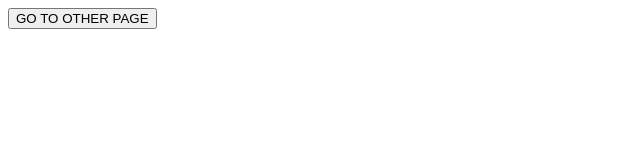
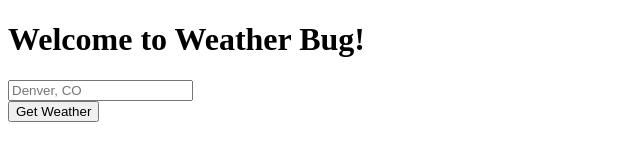
Before and after one commit to amypetrie/weather_bug_frontend, a website built with webpack: page index.html in a window 1280 px wide. Shown: the whole page, without its empty margins (0-640 px from the left). Built offline with nearby package versions, Linux system fonts and the light colour scheme.

Commit message:
Make AJAX call to get current weather based on search - WIP

```diff
--- a/index.html
+++ b/index.html
@@ -2,15 +2,23 @@
 <html>
 <head>
   <meta charset="utf-8">
-  <title>Quantified Self - Diary</title>
+  <title>Weather Bug</title>
 </head>
 <body>
-      <!--  the a tag below can link you to another HTML page  -->
-      <!--  if you click the button in the browser right now, you'll get an error because that is not a real file path -->
-      <a href="<file path"><button class="default-button">GO TO OTHER PAGE</button></a>
+
+<h1>Welcome to Weather Bug!</h1>
+
+<div id="locationSearch">
+  <form id="locationSearchForm" onSubmit="return false;">
+    <input type="text" id="locationSearchInput" placeholder="Denver, CO">
+    <br>
+    <input type="button" value="Get Weather" id="submitLocation" onClick="processWeatherRequest()">
+  </form>
+</div>
+
     <script
     src='https://ajax.googleapis.com/ajax/libs/jquery/3.2.1/jquery.min.js'>
   </script>
-  <script src="main.bundle.js"></script>
+  <script src="lib/index.js"></script>
 </body>
 </html>
--- a/lib/index.js
+++ b/lib/index.js
@@ -1 +1,20 @@
-// This file is in the entry point in your webpack config.
+var getWeatherButton = document.getElementById("submitLocation");
+var weatherInput = document.getElementById("locationSearchInput");
+var apiUrl = "http://localhost:3000/";
+var apiResponse = null;
+
+function processWeatherRequest(){
+  let formattedLocation = weatherInput.value;
+  let requestUrl = `${apiUrl}` + "api/v1/forecast?location=" + formattedLocation;
+  const requestResponse = $.ajax({url: `${requestUrl}`,
+                         type: 'get',
+                         success: function(res) {
+                           apiResponse = res["data"];
+                           return console.log(apiResponse);
+                         },
+                         failure: function(res) {
+                           apiResponse = "Error"
+                           return console.log(apiResponse);
+                         }
+                       });
+}
```
